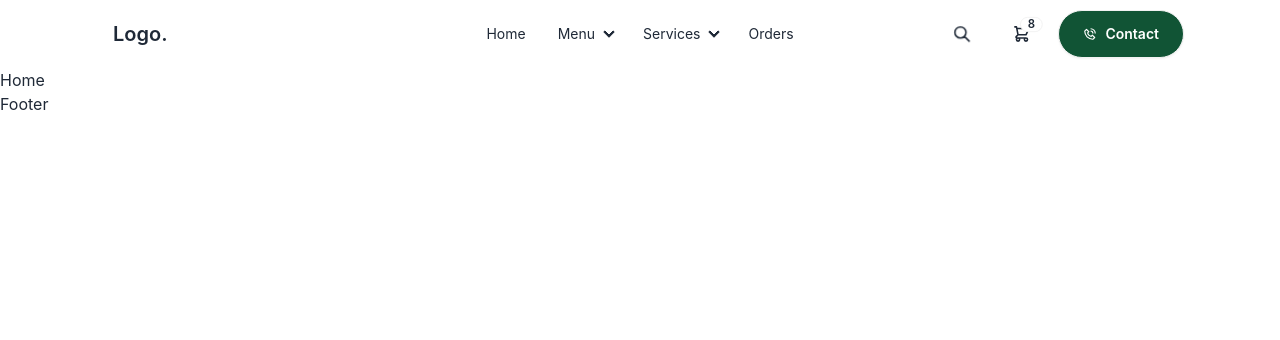
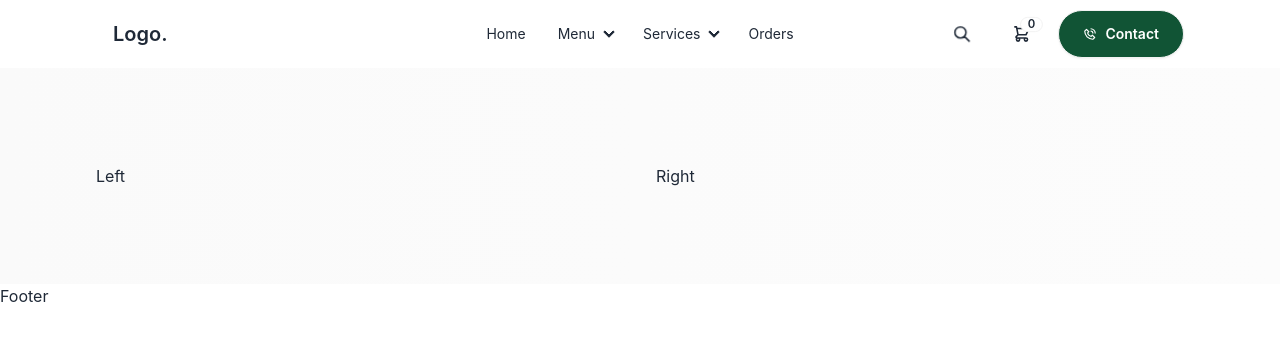
Before and after one commit to farhanshahriyar/Eatme-client, a React (Vite) app: page / in a window 1280 px wide. Shown: the top 340 px of the page. Built offline with nearby package versions, Linux system fonts and the light colour scheme.

Commit message:
added banner structure

```diff
--- a/src/App.css
+++ b/src/App.css
@@ -0,0 +1,3 @@
+.section-container {
+    @apply max-w-screen-2xl container mx-auto xl:px-24 px-4
+}
--- /dev/null
+++ b/src/components/Banner/Banner.jsx
@@ -0,0 +1,14 @@
+import React from 'react'
+
+const Banner = () => {
+  return (
+    <div className='section-container bg-gradient-to-r from-[#FAFAFA] from-0% to-[#FCFCFC] to-100%'>
+       <div className="py-24 flex flex-col md:flex-row justify-between items-center gap-8">
+            <div className="md:w-1/2">Left</div>
+            <div className="md:w-1/2">Right</div>
+       </div>
+    </div>
+  )
+}
+
+export default Banner
--- a/src/components/Header/Header.jsx
+++ b/src/components/Header/Header.jsx
@@ -119,7 +119,7 @@ const Header = () => {
                   d="M3 3h2l.4 2M7 13h10l4-8H5.4M7 13L5.4 5M7 13l-2.293 2.293c-.63.63-.184 1.707.707 1.707H17m0 0a2 2 0 100 4 2 2 0 000-4zm-8 2a2 2 0 11-4 0 2 2 0 014 0z"
                 />
               </svg>
-              <span className="badge badge-sm indicator-item">8</span>
+              <span className="badge badge-sm indicator-item">0</span>
             </div>
           </div>
           {/* btn */}
--- a/src/layout/Main.jsx
+++ b/src/layout/Main.jsx
@@ -2,6 +2,7 @@ import React from "react";
 import { Outlet } from "react-router-dom";
 import Header from "../components/Header/Header";
 import Footer from "../components/Footer/Footer";
+import "../App.css";
 
 const Main = () => {
   return (
--- a/src/pages/Home/Home.jsx
+++ b/src/pages/Home/Home.jsx
@@ -1,10 +1,10 @@
 import React from "react";
+import Banner from "../../components/Banner/Banner";
 
 const Home = () => {
   return (
     <div>
-      Home
-
+      <Banner/>
     </div>
   );
 };
```
